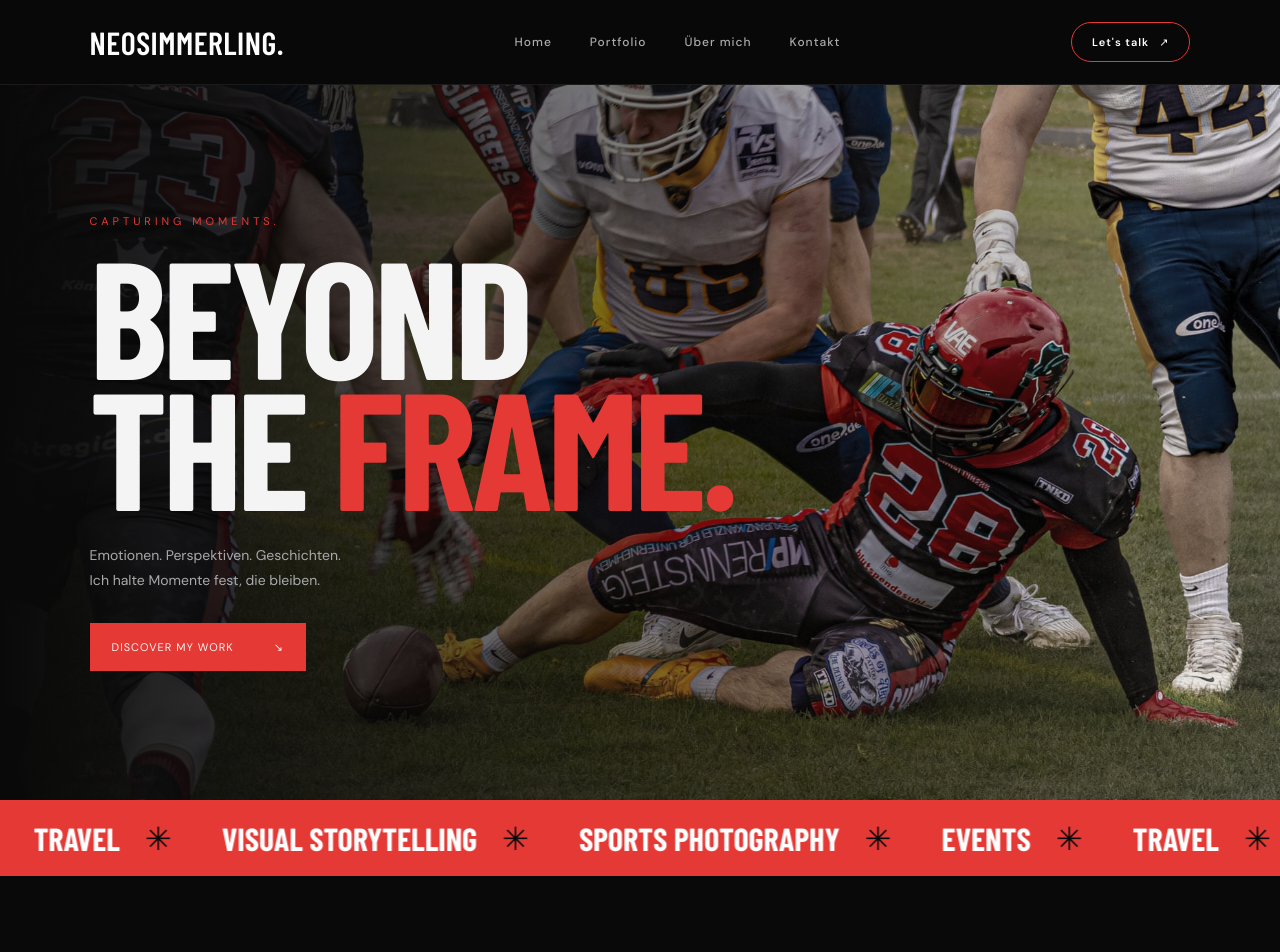
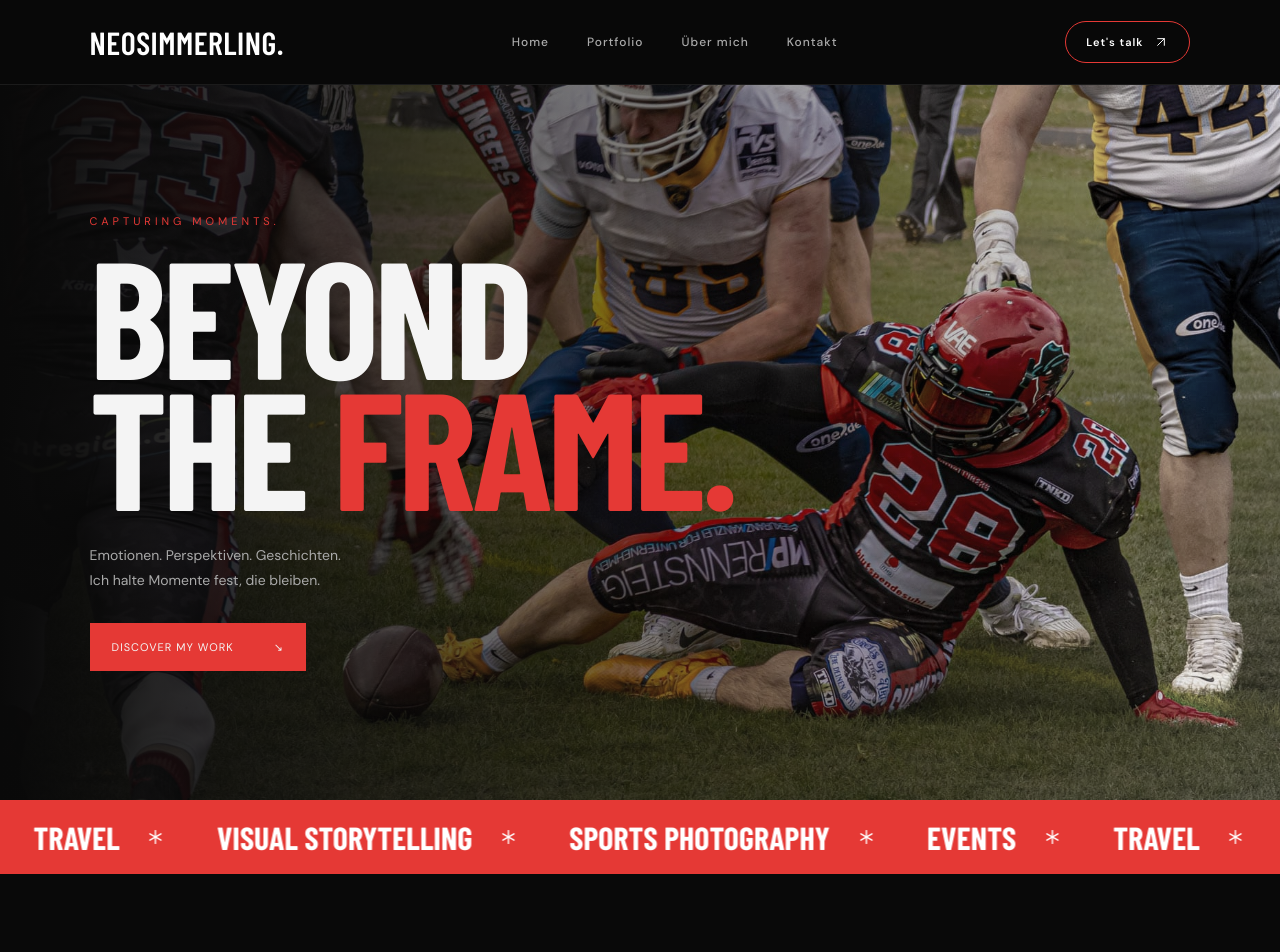
Before and after one commit to neosimmerling/portfolio-neosimmerling, a React (Vite) app: page /#/ in a window 1280 px wide. Shown: the top 952 px of the page. Built offline with nearby package versions, Linux system fonts and the light colour scheme; a web font is replaced by a local one.

Commit message:
fix: replace emoji symbols with lucide icons

```diff
--- a/package.json
+++ b/package.json
@@ -10,6 +10,7 @@
     "preview": "vite preview"
   },
   "dependencies": {
+    "lucide-react": "^1.71.0",
     "react": "^19.3.1",
     "react-dom": "^19.3.1",
     "react-router-dom": "^7.18.5"
--- a/src/components/Footer.tsx
+++ b/src/components/Footer.tsx
@@ -1,4 +1,4 @@
-
+import { ArrowUpRight } from "lucide-react";
 import { Link } from "react-router-dom";
 
 export default function Footer() {
@@ -34,7 +34,7 @@ export default function Footer() {
             target="_blank"
             rel="noreferrer"
           >
-            INSTAGRAM ↗
+            INSTAGRAM <ArrowUpRight className="button-icon" />
           </a>
 
           <Link to="/impressum">IMPRESSUM</Link>
--- a/src/components/LegalPage.tsx
+++ b/src/components/LegalPage.tsx
@@ -1,5 +1,6 @@
 import type { ReactNode } from "react";
 import { Link } from "react-router-dom";
+import { ArrowUpRight } from "lucide-react";
 
 type LegalPageProps = {
   title: string;
@@ -22,7 +23,7 @@ export default function LegalPage({
         <span>INFORMATION / {subtitle}</span>
 
         <Link to="/" className="legal-home">
-          BACK TO HOME ↗
+          BACK TO HOME <ArrowUpRight className="button-icon" />
         </Link>
       </div>
 
--- a/src/components/Marquee.tsx
+++ b/src/components/Marquee.tsx
@@ -1,9 +1,19 @@
+import { Asterisk } from "lucide-react";
+
 const MarqueeContent = () => (
   <>
-    <span>SPORTS PHOTOGRAPHY <b>✳</b></span>
-    <span>EVENTS <b>✳</b></span>
-    <span>TRAVEL <b>✳</b></span>
-    <span>VISUAL STORYTELLING <b>✳</b></span>
+    <span>
+      SPORTS PHOTOGRAPHY <Asterisk className="decoration-icon" />
+    </span>
+    <span>
+      EVENTS <Asterisk className="decoration-icon" />
+    </span>
+    <span>
+      TRAVEL <Asterisk className="decoration-icon" />
+    </span>
+    <span>
+      VISUAL STORYTELLING <Asterisk className="decoration-icon" />
+    </span>
   </>
 );
 
--- a/src/components/Navbar.tsx
+++ b/src/components/Navbar.tsx
@@ -1,4 +1,4 @@
-
+import { ArrowUpRight } from "lucide-react";
 import { useRef, useState } from "react";
 import { Link, useLocation, useNavigate } from "react-router-dom";
 
@@ -120,7 +120,7 @@ export default function Navbar() {
         className="nav-contact"
         onClick={(e) => handleSectionClick(e, "contact")}
       >
-        Let's talk <span>↗</span>
+        Let's talk <ArrowUpRight className="button-icon" />
       </a>
 
       <button
--- a/src/index.css
+++ b/src/index.css
@@ -22,6 +22,21 @@ body {
 a {
   color: inherit;
   text-decoration: none;
+}
+
+.button-icon {
+  width: 16px;
+  height: 16px;
+  stroke-width: 1.5;
+  flex-shrink: 0;
+  transition: transform 0.3s ease;
+}
+
+.decoration-icon {
+  width: 22px;
+  height: 22px;
+  stroke-width: 1.5;
+  flex-shrink: 0;
 }
 
 /* NAVBAR */
@@ -759,11 +774,19 @@ a {
 .marquee-group span {
   display: inline-flex;
   align-items: center;
+  gap: 25px;
   font-family: 'Barlow Condensed', sans-serif;
   font-size: 32px;
   font-weight: 900;
   color: #fff;
   padding: 0 25px;
+}
+
+.marquee-group .decoration-icon {
+  width: 22px;
+  height: 22px;
+  stroke-width: 1.5;
+  flex-shrink: 0;
 }
 
 .marquee-group b {
--- a/src/pages/HomePage.tsx
+++ b/src/pages/HomePage.tsx
@@ -1,5 +1,6 @@
 import Marquee from "../components/Marquee";
 import Hero from "../components/Hero";
+import { ArrowUpRight } from "lucide-react";
 
 export default function HomePage() {
   return (
@@ -76,7 +77,7 @@ export default function HomePage() {
             rel="noreferrer"
             className="about-link"
           >
-            MORE ABOUT MY WORK ↗
+            MORE ABOUT MY WORK <ArrowUpRight className="button-icon" />
           </a>
         </div>
       </section>
```
Also changed, not shown: 1 other file (tests, documents, lock files or other folders).
